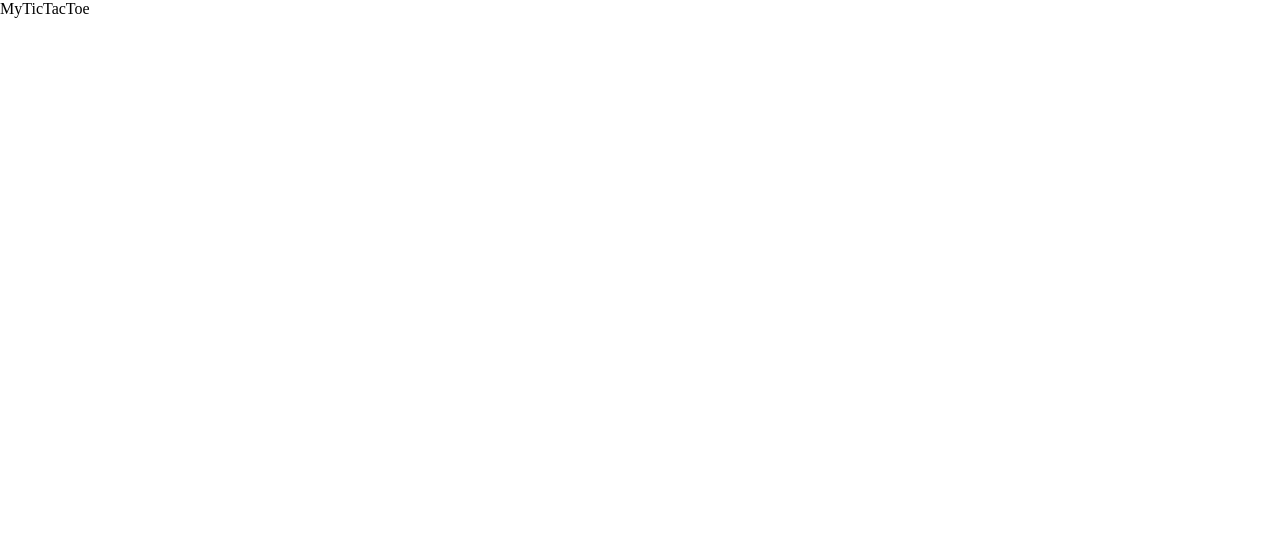
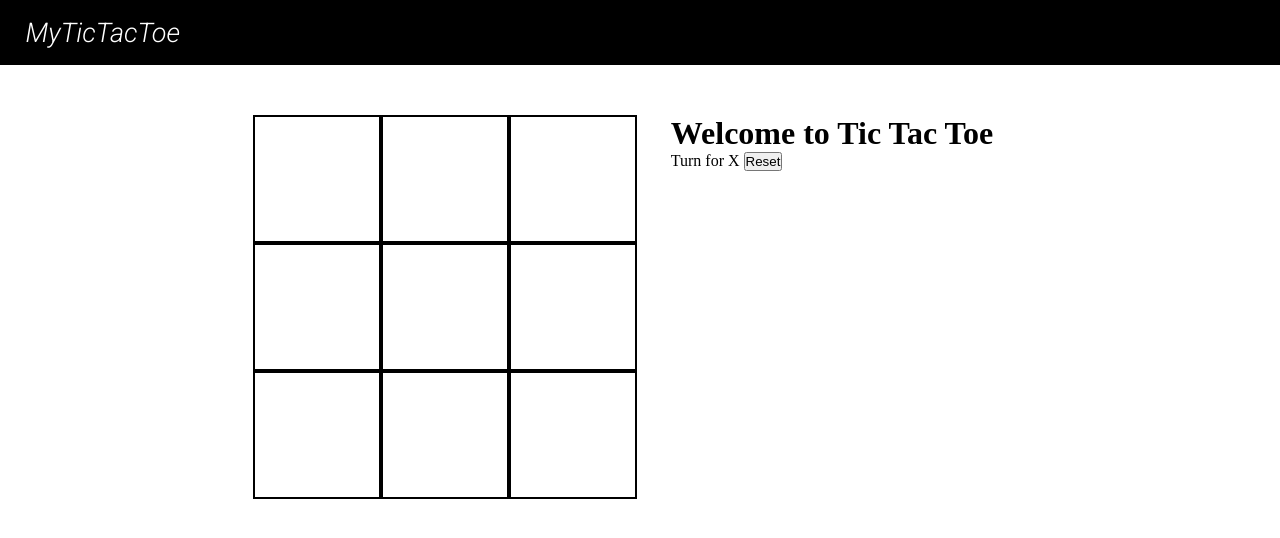
Before and after one commit to pankajdwivedi077/Tic-Tac-Toe-game, a plain HTML site: page index.html in a window 1280 px wide. Drawn offline with Linux system fonts and the light colour scheme.

Commit message:
writing js

```diff
--- a/index.html
+++ b/index.html
@@ -14,6 +14,30 @@
         </ul>
     </nav>
 
+    <div class="gameContainer">
+        <div class="container">
+            <div class="box "><span class="boxtext "></span></div>
+            <div class="box "><span class="boxtext"></span></div>
+            <div class="box"><span class="boxtext"></span></div>
+            <div class="box "><span class="boxtext"></span></div>
+            <div class="box"><span class="boxtext"></span></div>
+            <div class="box"><span class="boxtext"></span></div>
+            <div class="box"><span class="boxtext"></span></div>
+            <div class="box"><span class="boxtext"></span></div>
+            <div class="box"><span class="boxtext"></span></div>
+        </div>
+        <div class="gameInfo">
+            <h1>Welcome to Tic Tac Toe</h1>
+            <div>
+                <span class="info">Turn for X</span>
+                <button id="rest">Reset</button>
+            </div>
+            <div class="imagebox">
+                <img src="excited.gif" alt="">
+            </div>
+        </div>
+    </div>
+
     <script src="script.js"></script>
 
 </body>
--- a/style.css
+++ b/style.css
@@ -1,9 +1,59 @@
+@import url('https://fonts.googleapis.com/css2?family=Roboto:ital,wght@1,300&display=swap');
+
 *{
     margin: 0;
     padding: 0;
     box-sizing: border-box;
 }
 
+nav{
+    background-color: black;
+    color: white;
+    height: 65px;
+    font-size: 27px;
+    display: flex;
+    align-items: center;
+    font-family: 'Roboto', sans-serif;
+    padding: 0 2vw;
+}
+
 nav ul{
     list-style: none;
+
 }
+
+.gameContainer{
+  /* background-color: yellow; */
+  display: flex;
+  justify-content: center;
+  margin-top: 50px;
+}
+
+.container{
+  display: grid;
+  grid-template-rows: repeat(3,10vw);
+  grid-template-columns: repeat(3,10vw);
+  font-family: 'Roboto', sans-serif;
+}
+
+.box{
+    border: 2px solid black;
+    font-size: 8vw;
+    cursor: pointer;
+    display: flex;
+    justify-content: center;
+    align-items: center;
+}
+
+.box:hover{
+    background-color:  rgb(217, 180, 252);
+
+}
+
+.gameInfo{
+    padding: 0 34px;
+}
+
+.imagebox img{
+    display: none;
+}
```
Also changed, not shown: excited.gif (added), 1 other file.
